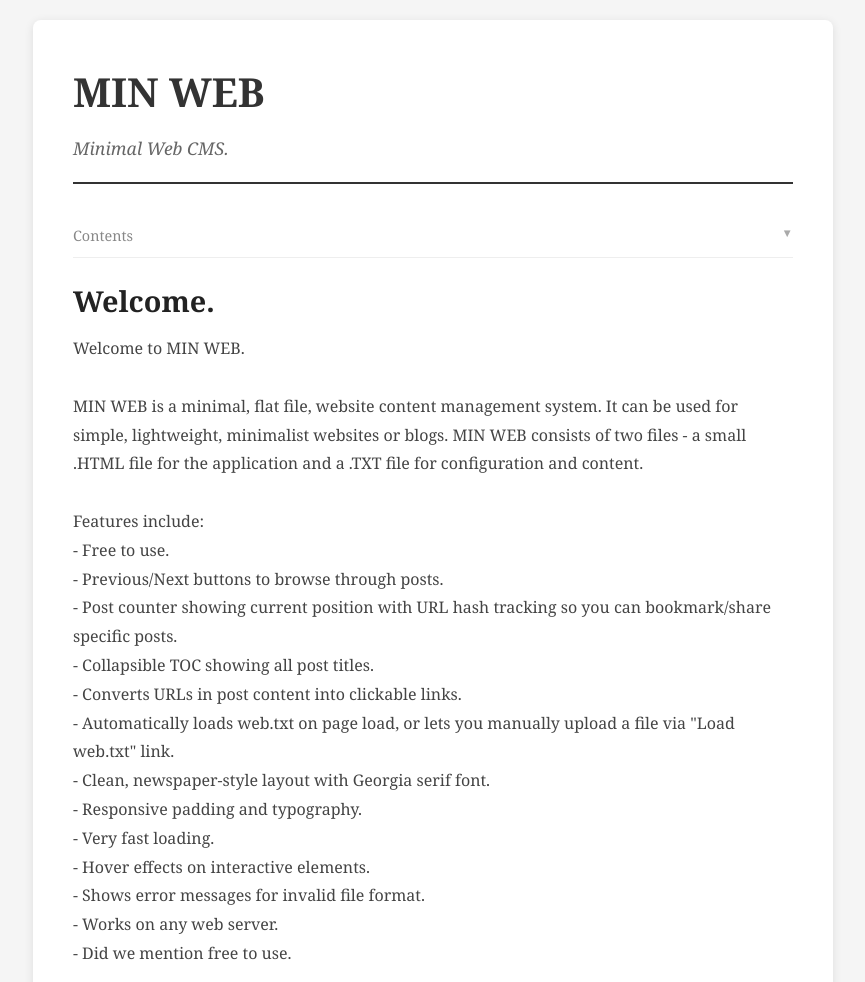
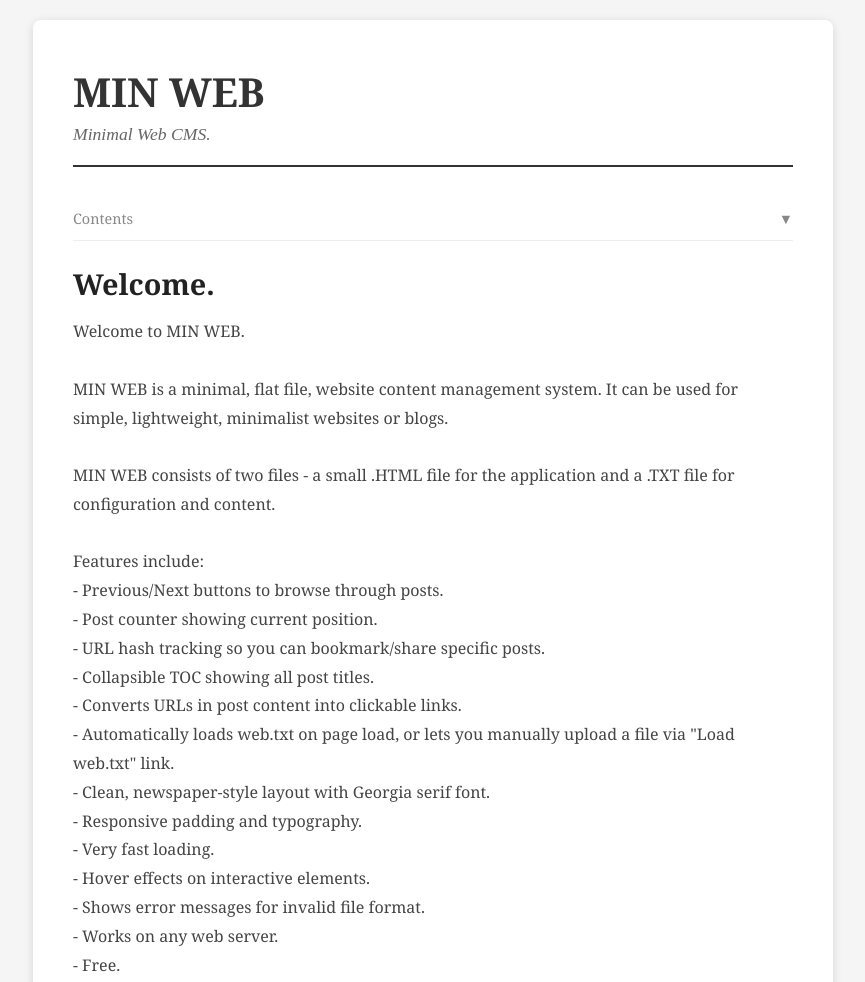
Before and after one commit to barneyme/minweb, a plain HTML site: page index.html in a window 1280 px wide. Shown: the top 982 px of the page, without its empty margins (207-1072 px from the left). Drawn offline with Linux system fonts and the light colour scheme.

Commit message:
Add files via upload

```diff
--- a/index.html
+++ b/index.html
@@ -1,9 +1,6 @@
 <!doctype html>
 <html lang="en">
-    <head>
-        <meta charset="UTF-8" />
-        <meta name="viewport" content="width=device-width, initial-scale=1.0" />
-        <title>My Blog</title>
+    <title>Blog</title>
     <style>
         * {
             margin: 0;
@@ -11,18 +8,19 @@
             box-sizing: border-box;
         }
         body {
-                font-family: Georgia, serif;
-                line-height: 1.6;
+            font:
+                1em/1.6 Georgia,
+                serif;
             color: #333;
             background: #f5f5f5;
             padding: 20px;
         }
-            .container {
+        .b {
             max-width: 800px;
             margin: 0 auto;
-                background: white;
+            background: #fff;
             padding: 40px;
-                box-shadow: 0 2px 10px rgba(0, 0, 0, 0.1);
+            box-shadow: 0 2px 10px #0002;
             border-radius: 8px;
         }
         header {
@@ -32,300 +30,224 @@
         }
         h1 {
             font-size: 2.5em;
-                margin-bottom: 10px;
-                cursor: pointer; /* Added to show it is clickable */
+            cursor: pointer;
             display: inline-block;
         }
-            h1:hover {
-                color: #000; /* Subtle feedback on hover */
+        .s {
+            color: #666;
+            font: italic 1.1em serif;
         }
-            .subtitle {
-                color: #666;
-                font-size: 1.1em;
-                font-style: italic;
-            }
-            .post-title {
+        .T {
             font-size: 1.8em;
             margin-bottom: 10px;
             color: #222;
         }
-            .post-content {
+        .C {
             white-space: pre-wrap;
+            color: #444;
             line-height: 1.8;
-                color: #444;
         }
-            .post-content a {
-                color: #0066cc;
+        a {
+            color: #06c;
             text-decoration: none;
         }
-            .post-content a:hover {
+        a:hover {
             text-decoration: underline;
         }
-            .navigation {
+        .n {
             display: flex;
             justify-content: space-between;
-                align-items: center;
             margin-top: 30px;
             padding-top: 20px;
             border-top: 1px solid #ddd;
             color: #666;
             font-size: 0.9em;
         }
-            .nav-link {
+        .l {
             cursor: pointer;
-                transition: color 0.2s;
         }
-            .nav-link:hover:not(.disabled) {
+        .l:hover:not(.d) {
             color: #333;
         }
-            .nav-link.disabled {
+        .d {
             color: #ccc;
             cursor: not-allowed;
         }
-            .post-counter {
-                color: #666;
+        #h,
+        #c,
+        #o {
+            display: none;
+        }
+        #o {
+            border-bottom: 1px solid #eee;
+            padding: 10px 0;
+            margin-bottom: 20px;
             font-size: 0.9em;
         }
-            .load-link {
+        .th {
+            display: flex;
+            justify-content: space-between;
+            color: #888;
+            cursor: pointer;
+        }
+        .ta {
+            transition: 0.3s;
+        }
+        .ta.open {
+            transform: rotate(180deg);
+        }
+        .tl {
+            max-height: 0;
+            overflow: hidden;
+            transition: 0.3s;
+        }
+        /* Added overflow-y: auto and limited max-height for scrollbar */
+        .tl.open {
+            max-height: 300px;
+            overflow-y: auto;
+            margin-top: 10px;
+            padding-right: 5px;
+        }
+        .ti {
+            padding: 6px 0;
+            cursor: pointer;
+            color: #999;
+        }
+        .ti.active {
+            color: #555;
+        }
+        .f {
             text-align: center;
             margin-top: 30px;
             padding-top: 20px;
             border-top: 1px solid #ddd;
-            }
-            .load-link a {
-                color: #666;
-                text-decoration: none;
-                font-size: 0.9em;
-                cursor: pointer;
-            }
-            .load-link a:hover {
-                color: #333;
-                text-decoration: underline;
-            }
-            .error {
-                color: #d00;
-                padding: 10px;
-                background: #fee;
-                border-radius: 4px;
-                margin-bottom: 20px;
-                display: none;
-            }
-            #header,
-            #content,
-            #toc {
-                display: none;
-            }
-            #toc {
-                border-bottom: 1px solid #eee;
-                padding: 10px 0;
-                margin-bottom: 20px;
-                cursor: pointer;
-            }
-            #toc:hover {
-                border-bottom-color: #ccc;
-            }
-            .toc-header {
-                display: flex;
-                justify-content: space-between;
-                color: #888;
             font-size: 0.9em;
         }
-            .toc-arrow {
-                transition: transform 0.3s;
-                font-size: 0.8em;
-                color: #aaa;
+        /* Subtle scrollbar styling */
+        .tl::-webkit-scrollbar {
+            width: 5px;
         }
-            .toc-arrow.open {
-                transform: rotate(180deg);
-            }
-            .toc-list {
-                max-height: 0;
-                overflow: hidden;
-                transition: max-height 0.3s;
-            }
-            .toc-list.open {
-                max-height: 500px;
-                margin-top: 10px;
-            }
-            .toc-item {
-                padding: 6px 0;
-                cursor: pointer;
-                color: #999;
-                font-size: 0.9em;
-                transition: color 0.2s;
-            }
-            .toc-item:hover {
-                color: #666;
-            }
-            .toc-item.active {
-                color: #555;
+        .tl::-webkit-scrollbar-thumb {
+            background: #ddd;
+            border-radius: 10px;
         }
     </style>
-    </head>
-    <body>
-        <div class="container">
-            <div id="error" class="error"></div>
-            <header id="header">
-                <h1 id="title"></h1>
-                <p class="subtitle" id="subtitle"></p>
+    <div class="b">
+        <div
+            id="e"
+            style="
+                color: #d00;
+                background: #fee;
+                display: none;
+                padding: 10px;
+                margin-bottom: 20px;
+            "
+        ></div>
+        <header id="h">
+            <h1 id="t"></h1>
+            <p class="s" id="u"></p>
         </header>
-            <div id="toc">
+        <div id="o">
             <div
-                    class="toc-header"
-                    onclick="document.querySelector('.toc-list').classList.toggle('open');document.querySelector('.toc-arrow').classList.toggle('open')"
+                class="th"
+                onclick="L.classList.toggle('open');A.classList.toggle('open')"
             >
-                    <span>Contents</span>
-                    <span class="toc-arrow">▼</span>
+                <span>Contents</span><span class="ta" id="A">▼</span>
             </div>
-                <div class="toc-list"></div>
+            <div class="tl" id="L"></div>
         </div>
-            <div id="content">
+        <div id="c">
             <article>
-                    <h2 class="post-title" id="postTitle"></h2>
-                    <div class="post-content" id="postContent"></div>
+                <h2 class="T" id="P"></h2>
+                <div class="C" id="B"></div>
             </article>
-                <div class="navigation">
-                    <span class="nav-link" id="prev">← Last</span>
-                    <span
-                        ><span id="current">1</span> of
-                        <span id="total">1</span></span
-                    >
-                    <span class="nav-link" id="next">Next →</span>
+            <div class="n">
+                <span class="l" id="p">← Last</span>
+                <span><span id="v">1</span> of <span id="m">1</span></span>
+                <span class="l" id="x">Next →</span>
             </div>
         </div>
-            <div class="load-link">
-                <a onclick="file.click()">Load web.txt</a>
-                <input
-                    type="file"
-                    id="file"
-                    accept=".txt"
-                    style="display: none"
-                />
+        <div class="f">
+            <a class="l" onclick="F.click()">Load web.txt</a
+            ><input type="file" id="F" accept=".txt" hidden />
         </div>
     </div>
-
     <script>
-            const $ = (id) => document.getElementById(id);
+        const $ = (i) => document.getElementById(i),
+            H = () => (location.hash = idx + 1);
         let posts = [],
             idx = 0;
-
-            const show = (msg) => {
-                $("error").textContent = msg;
-                $("error").style.display = msg ? "block" : "none";
-                $("header").style.display =
-                    $("content").style.display =
-                    $("toc").style.display =
-                        msg ? "none" : "block";
+        const show = (m) => {
+            $("e").innerText = m;
+            $("e").style.display = m ? "block" : "none";
+            $("h").style.display =
+                $("c").style.display =
+                $("o").style.display =
+                    m ? "none" : "block";
         };
-
-            const parse = (txt) => {
-                const lines = txt.split("\n");
-                if (lines.length < 2)
-                    return show(
-                        "Invalid web.txt format. Need at least blog title and subtitle.",
-                    );
-
-                $("title").textContent = document.title = lines[0].trim();
-                $("subtitle").textContent = lines[1].trim();
+        const parse = (t) => {
+            let r = t.split("\n");
+            if (r.length < 2) return show("Invalid format");
+            $("t").innerText = document.title = r[0];
+            $("u").innerText = r[1];
             posts = [];
-                let post = null;
-
-                for (let i = 2; i < lines.length; i++) {
-                    if (lines[i].startsWith("---")) {
-                        if (post?.title) posts.push(post);
-                        post = { title: "", content: "" };
-                    } else if (post) {
-                        post.title
-                            ? (post.content += lines[i] + "\n")
-                            : (post.title = lines[i].trim());
+            let p;
+            for (let l of r.slice(2)) {
+                if (l.startsWith("---"))
+                    (p && posts.push(p), (p = { t: "", c: "" }));
+                else if (p) p.t ? (p.c += l + "\n") : (p.t = l.trim());
             }
-                }
-                if (post?.title) posts.push(post);
-                if (!posts.length)
-                    return show(
-                        'No posts found in web.txt. Posts should start with "---"',
-                    );
-
+            p && posts.push(p);
+            if (!posts.length) return show("No posts");
             show("");
-                const hash = parseInt(location.hash.substring(1));
-                idx = hash >= 1 && hash <= posts.length ? hash - 1 : 0;
-
-                document.querySelector(".toc-list").innerHTML = posts
+            idx = (parseInt(location.hash.slice(1)) || 1) - 1;
+            $("L").innerHTML = posts
                 .map(
                     (p, i) =>
-                            `<div class="toc-item" onclick="idx=${i};display()">${i + 1}. ${p.title}</div>`,
+                        `<div class="ti" onclick="idx=${i};D()">${i + 1}. ${p.t}</div>`,
                 )
                 .join("");
-
-                display();
+            D();
         };
-
-            const display = () => {
-                const p = posts[idx];
-                $("postTitle").textContent = p.title;
-
-                const content = p.content
+        const D = () => {
+            let p = posts[idx];
+            $("P").innerText = p.t;
+            $("B").innerHTML = p.c
                 .trim()
                 .replace(
                     /(https?:\/\/[^\s]+)/g,
-                        '<a href="$1" target="_blank" rel="noopener noreferrer">$1</a>',
+                    '<a href="$1" target="_blank" rel="noopener">$1</a>',
                 );
-                $("postContent").innerHTML = content;
-
-                $("current").textContent = idx + 1;
-                $("total").textContent = posts.length;
-                location.hash = idx + 1;
-
-                $("prev").classList.toggle("disabled", idx === 0);
-                $("next").classList.toggle(
-                    "disabled",
-                    idx === posts.length - 1,
-                );
-
+            $("v").innerText = idx + 1;
+            $("m").innerText = posts.length;
+            H();
+            $("p").classList.toggle("d", idx == 0);
+            $("x").classList.toggle("d", idx == posts.length - 1);
             document
-                    .querySelectorAll(".toc-item")
-                    .forEach((el, i) =>
-                        el.classList.toggle("active", i === idx),
-                    );
-                document.querySelector(".toc-list").classList.remove("open");
-                document.querySelector(".toc-arrow").classList.remove("open");
-
+                .querySelectorAll(".ti")
+                .forEach((e, i) => e.classList.toggle("active", i == idx));
+            $("L").classList.remove("open");
+            $("A").classList.remove("open");
             window.scrollTo(0, 0);
         };
-
         window.onload = () =>
             fetch("web.txt")
                 .then((r) => r.text())
                 .then(parse)
-                    .catch(() => {});
-
-            file.onchange = (e) => {
-                const reader = new FileReader();
-                reader.onload = (e) => parse(e.target.result);
-                reader.readAsText(e.target.files[0]);
+                .catch((e) => {});
+        F.onchange = (e) => {
+            const r = new FileReader();
+            r.onload = (e) => parse(e.target.result);
+            r.readAsText(e.target.files[0]);
         };
-
-            // New logic: Clicking title takes you to the first post
-            $("title").onclick = () => {
-                if (idx !== 0) {
-                    idx = 0;
-                    display();
-                }
+        $("t").onclick = () => {
+            if (idx) ((idx = 0), D());
         };
-
-            prev.onclick = () => {
-                if (idx > 0) {
-                    idx--;
-                    display();
-                }
+        p.onclick = () => {
+            if (idx > 0) (idx--, D());
         };
-
-            next.onclick = () => {
-                if (idx < posts.length - 1) {
-                    idx++;
-                    display();
-                }
+        x.onclick = () => {
+            if (idx < posts.length - 1) (idx++, D());
         };
     </script>
-    </body>
 </html>
```
Also changed, not shown: web.txt, 1 other file. Lines whose indentation alone changed are shown as unchanged.
